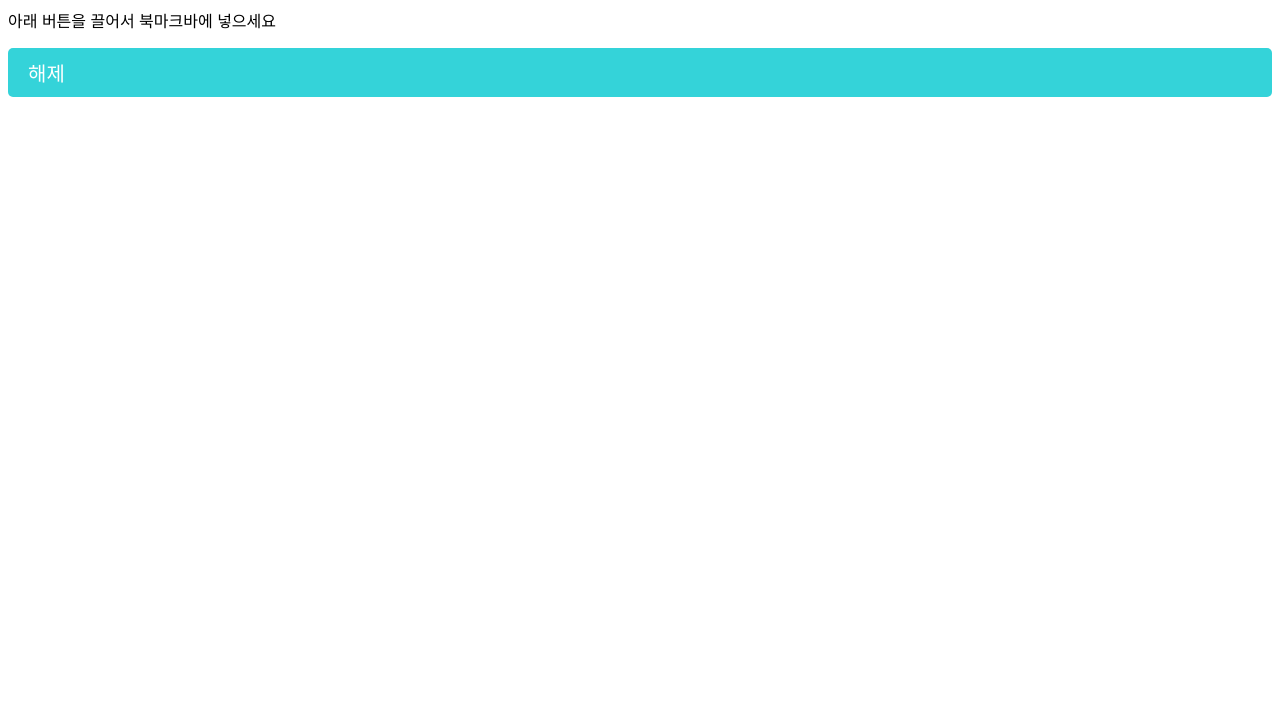
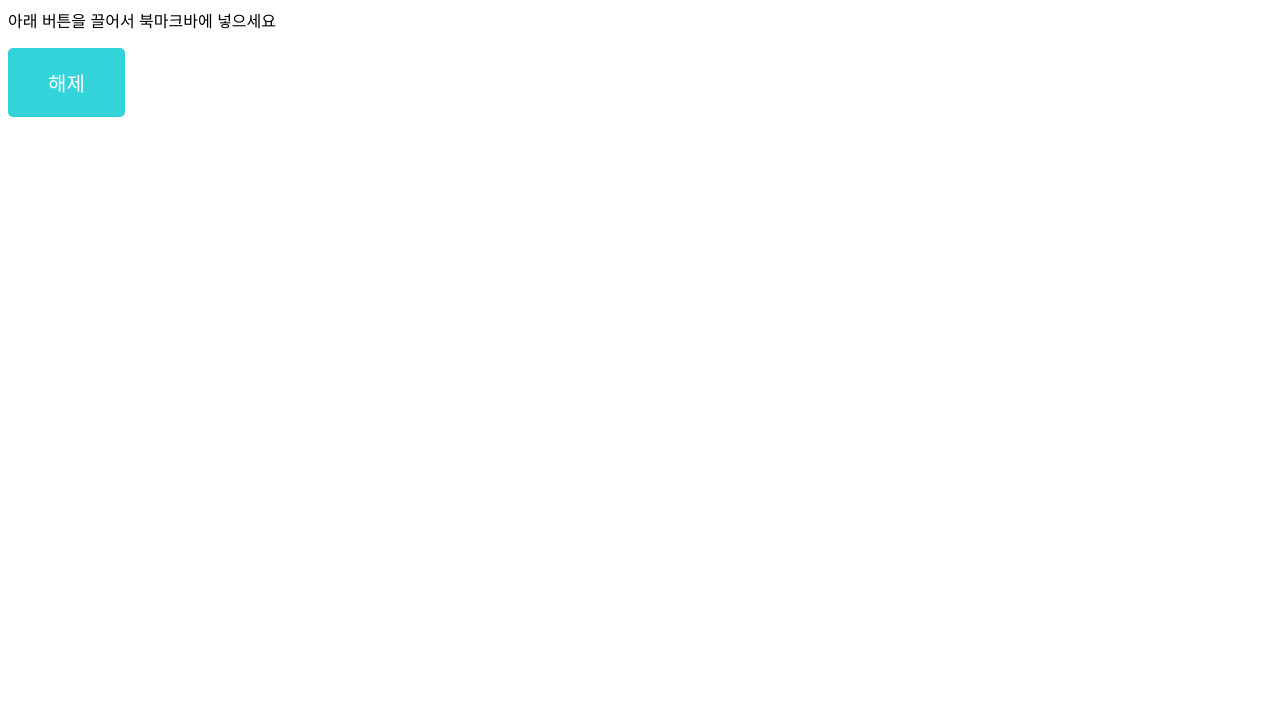
Before and after one commit to sydneyitguy/fuckjs, a plain HTML site: page index.html in a window 1280 px wide. Shown: the part 81-800 px from the top of the page. Drawn offline with Linux system fonts and the light colour scheme.

Commit message:
Update index.html

```diff
--- a/index.html
+++ b/index.html
@@ -12,9 +12,9 @@
         color: #fff;
         font-size: 20px;
         background: #34d3d9;
-        padding: 10px 20px;
+        padding: 20px 40px;
         text-decoration: none;
-        display: block;
+        display: inline-block;
       }
 
       .btn:hover {
```
